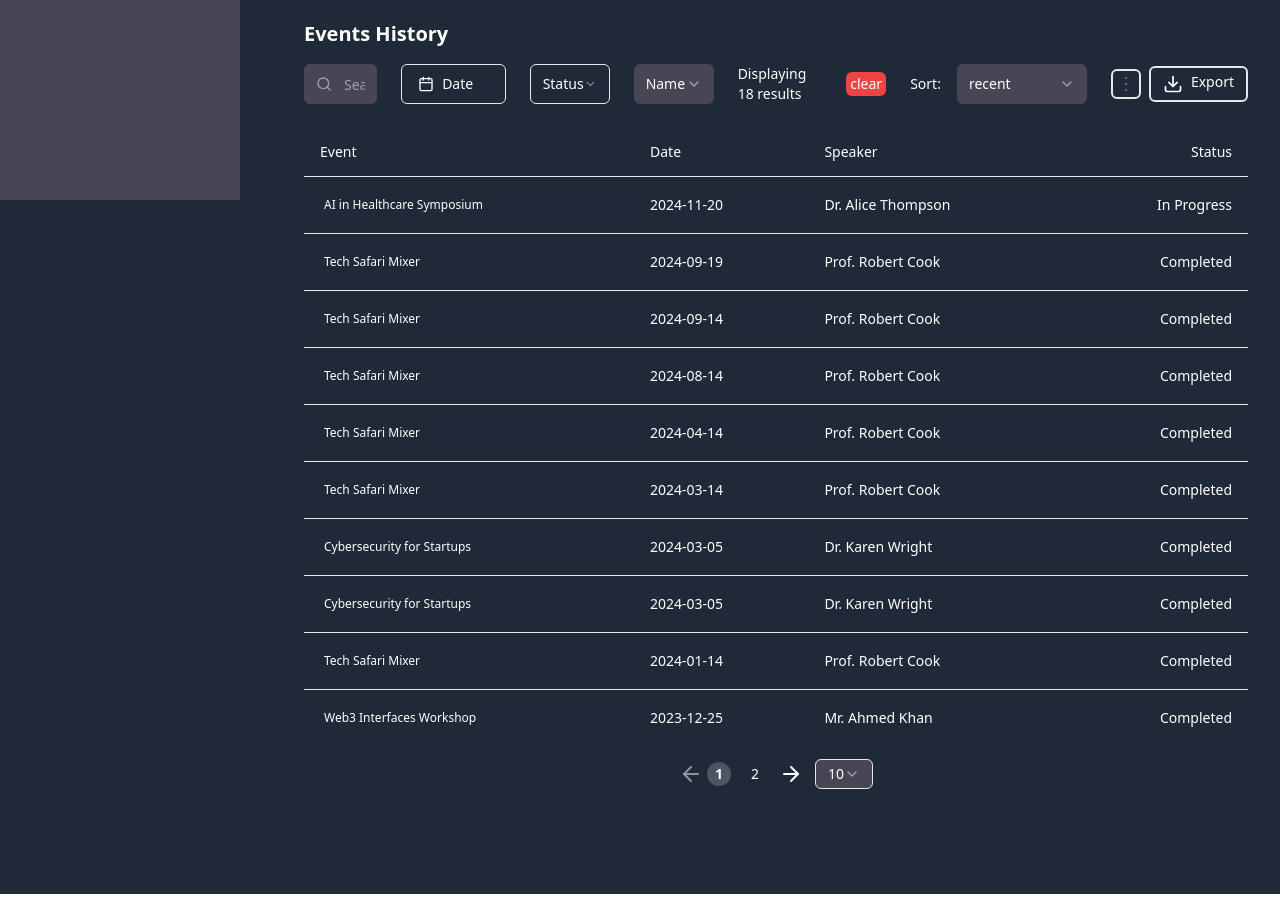
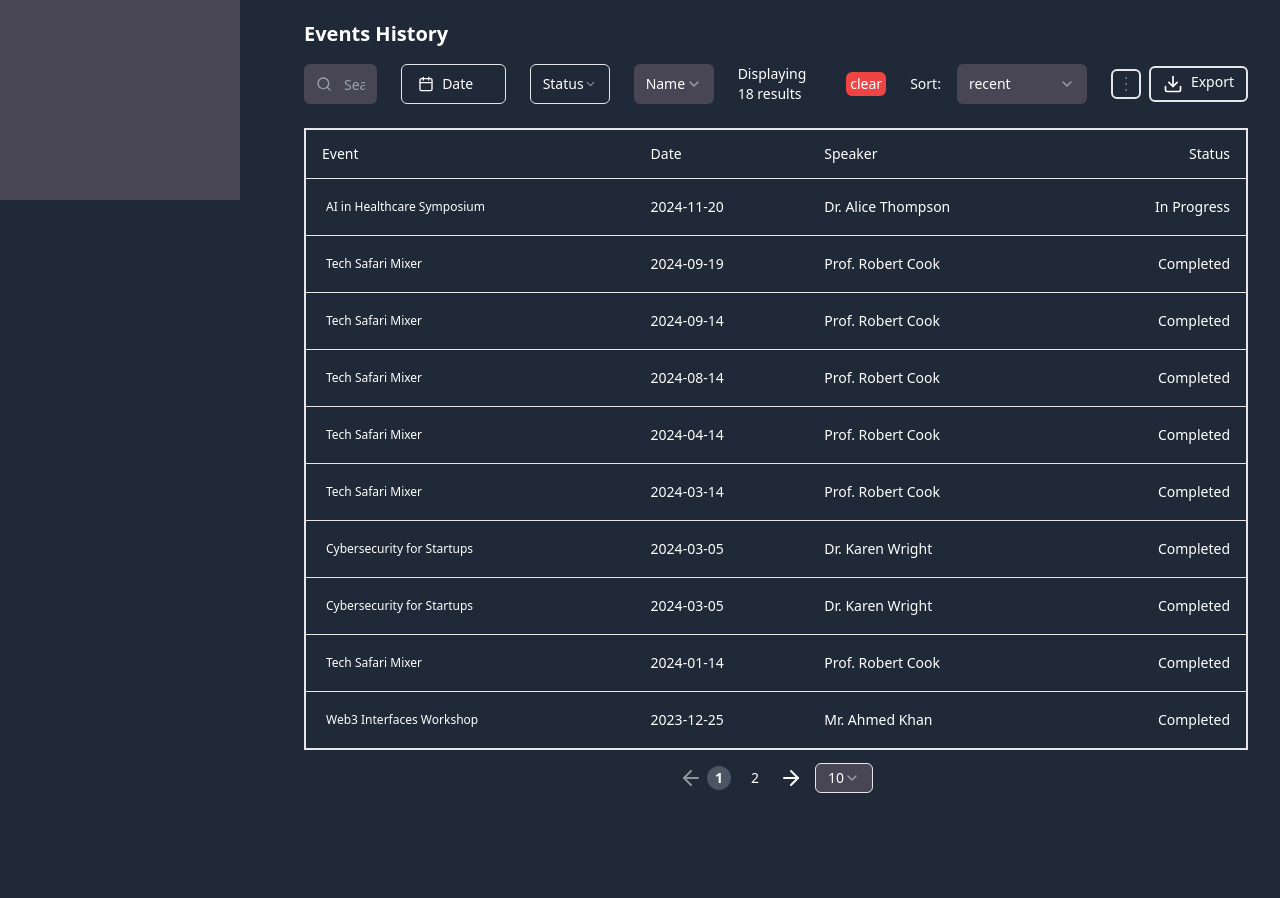
Before and after one commit to ZubairAlao/alphatwelves_frontend_assessment, a React (Vite) app: page / in a window 1280 px wide. Shown: the part 600-1498 px from the top of the page. Built offline with nearby package versions, Linux system fonts and the light colour scheme.

Commit message:
remove bookmarkicon

```diff
--- a/src/components/DesktopSideBar.tsx
+++ b/src/components/DesktopSideBar.tsx
@@ -4,7 +4,7 @@ import { NavLink } from "react-router-dom";
 import { navHeaders } from "@/constants";
 import { Switch } from "./ui/switch";
 import { Label } from "./ui/label";
-import { useTheme } from "./theme-provider";
+import { useTheme } from "@/components/theme-provider"
 import { ArrowLeft, ArrowRight } from "lucide-react";
 
 
--- a/src/components/EventHistory.tsx
+++ b/src/components/EventHistory.tsx
@@ -1,4 +1,4 @@
-import { BookMarkedIcon, Dot, Download, Search } from "lucide-react"
+import { Dot, Download, Search } from "lucide-react"
 import EventList from "./EventList"
 import { Input } from "./ui/input"
 import {
--- a/src/components/EventList.tsx
+++ b/src/components/EventList.tsx
@@ -171,7 +171,7 @@ import { DialogEdit } from "./DialogEdit";
           )}
           </Accordion>
 
-          <div className="hidden xl:block max-w-screen-xl">
+          <div className="hidden xl:block max-w-screen-xl border-2">
           <Table>
               <TableHeader>
                 <TableRow>
```
